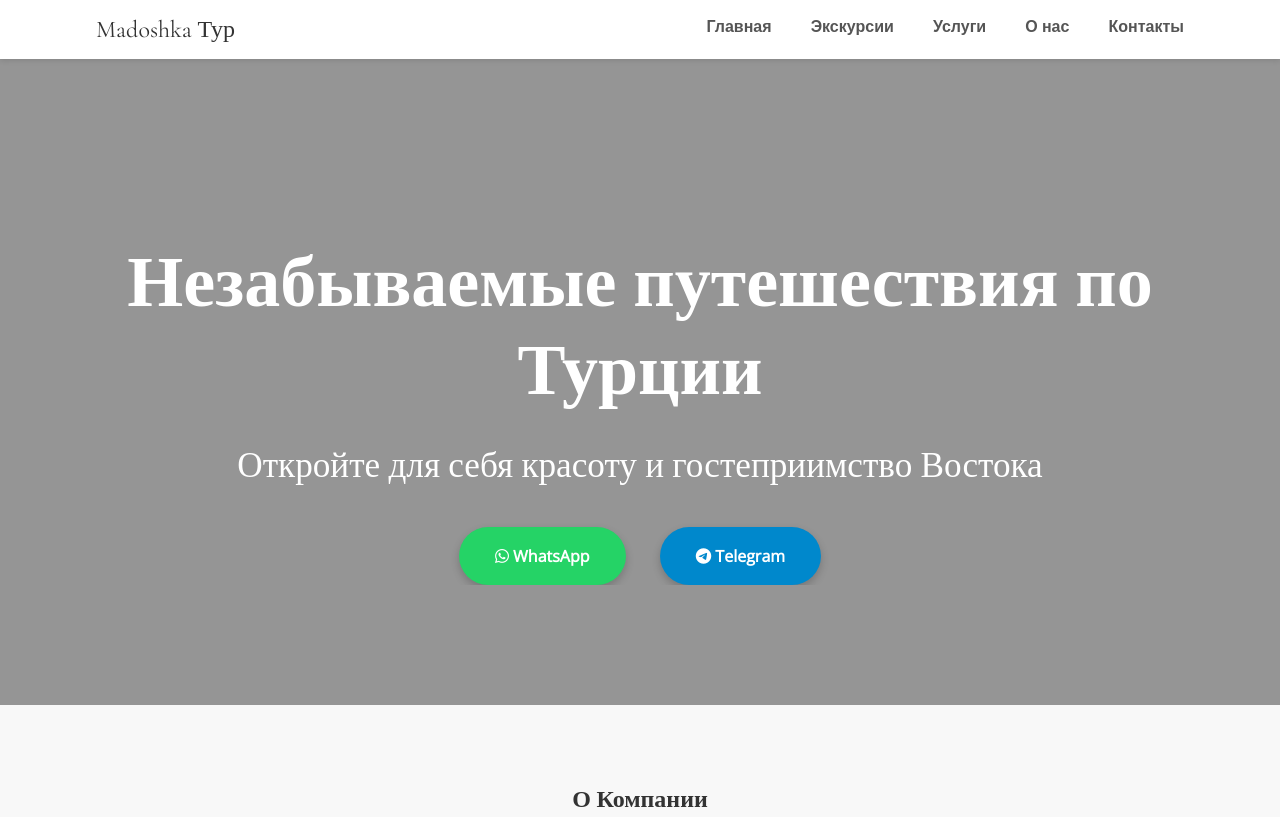
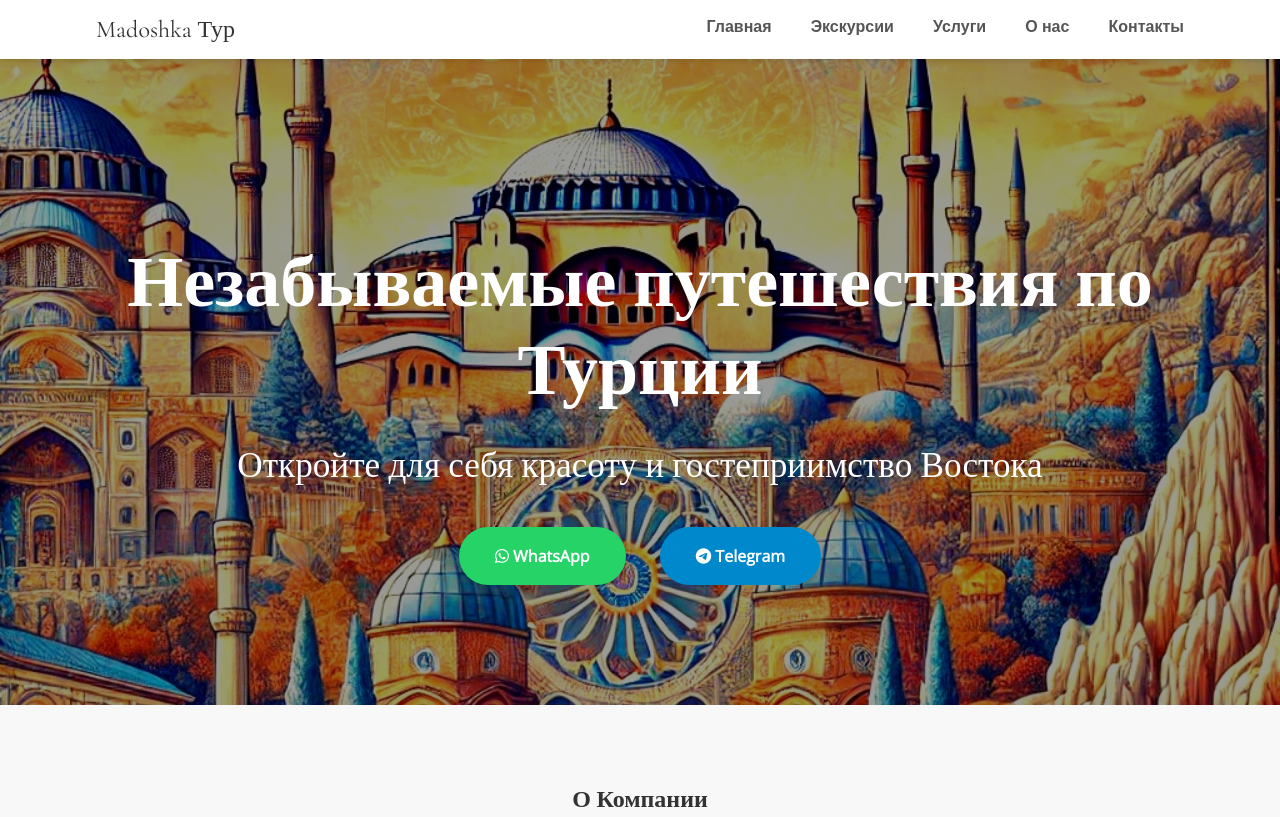
Before and after one commit to Hirtizli91/madoshka, a plain HTML site: page index.html in a window 1280 px wide. Shown: the top 817 px of the page. Drawn offline with nearby package versions, Linux system fonts and the light colour scheme.

Commit message:
Update style.css

```diff
--- a/css/style.css
+++ b/css/style.css
@@ -70,7 +70,7 @@ nav a:hover {
 
 /* Секция Hero */
 .hero {
-    background-image: url('../img/hero-background.jpg'); /*  Добавь СВОЁ изображение! */
+    background-image: url('../img/IMG_20250310_075805.jpg'); /*  Добавь СВОЁ изображение! */
     background-size: cover;
     background-position: center;
     color: white;
```
